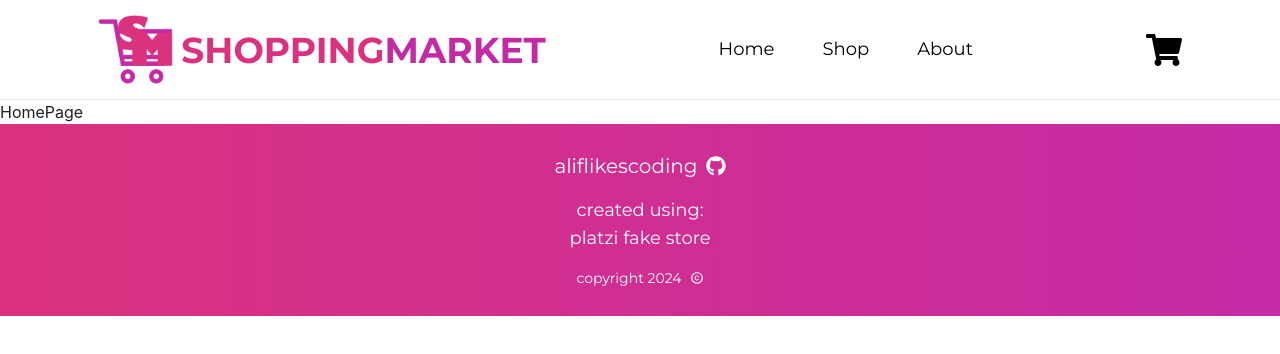
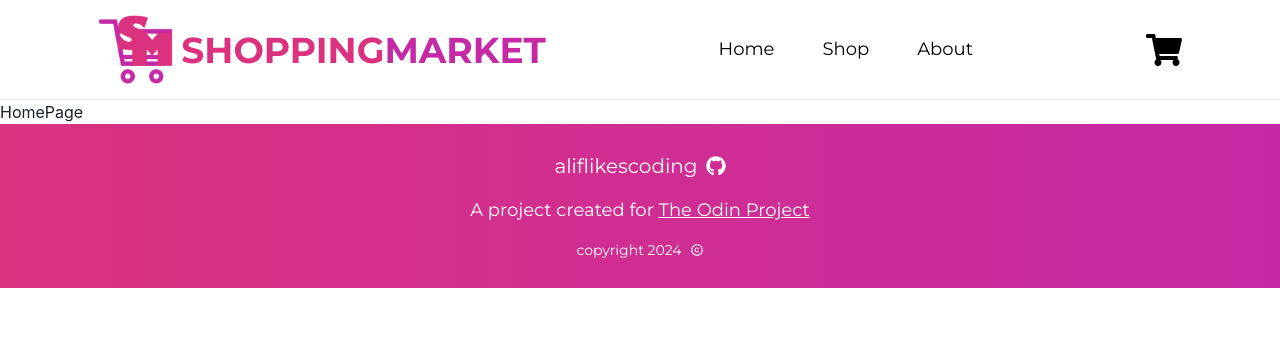
Before and after one commit to aliflikescoding/react-shopping-cart, a React (Vite) app in the folder app/: page / in a window 1280 px wide. Shown: the top 354 px of the page. Built offline with nearby package versions, Linux system fonts and the light colour scheme; a web font is replaced by a local one.

Commit message:
Change footer content

```diff
--- a/app/src/sections/Footer.jsx
+++ b/app/src/sections/Footer.jsx
@@ -10,8 +10,7 @@ const Footer = () => {
         <FaGithub />
       </a>
       <div className="text-center text-lg m-2">
-        <p>created using:</p>
-        <a href="https://fakeapi.platzi.com/" target="_" className="hover:underline">platzi fake store</a>
+        <p>A project created for <a href="https://www.theodinproject.com/" className="underline capitalize" target="_">the odin project</a></p>
       </div>
       <p className="text-sm flex items-center gap-2 m-2">copyright 2024 <MdCopyright /></p>
     </footer>
```
